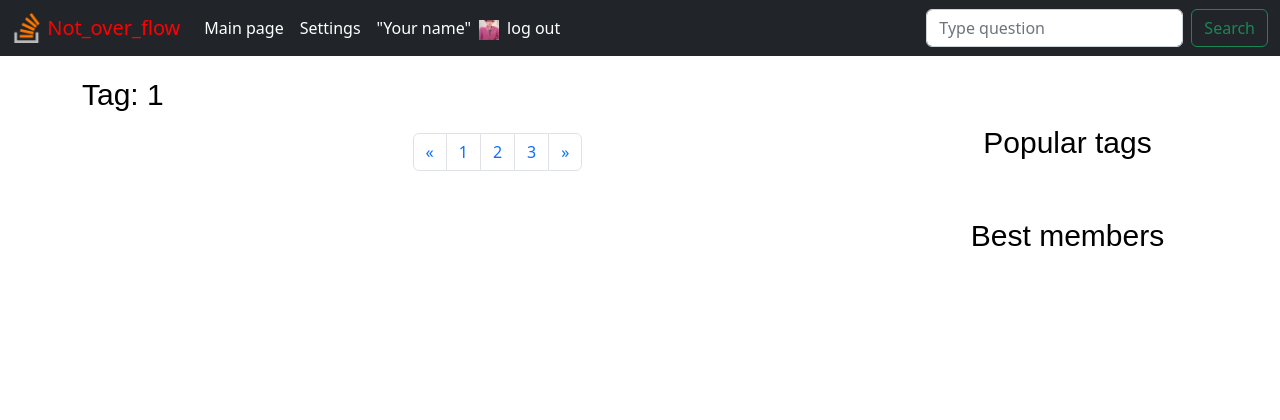
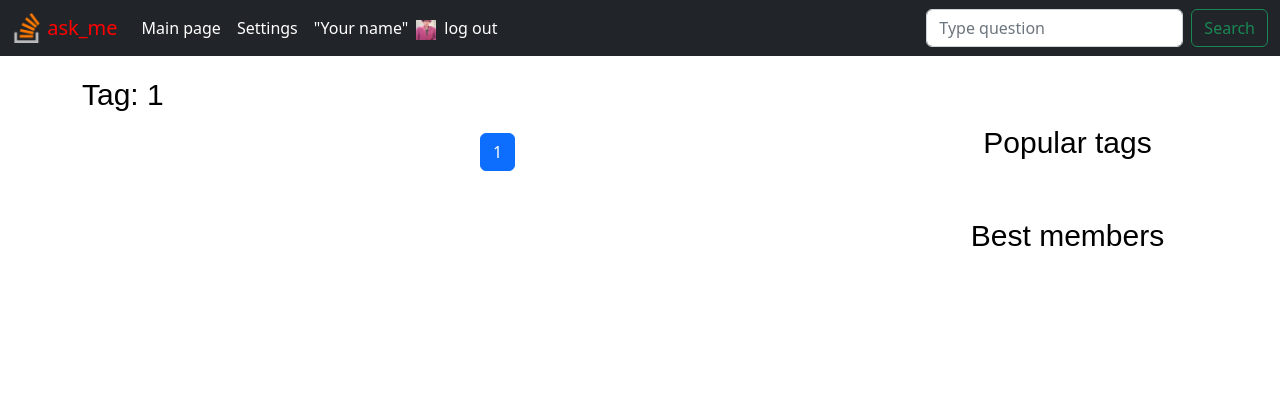
Before and after one commit to Maxorella/TechnoWebShagaev, a Django app: page /tag/1 in a window 1280 px wide. Shown: the top 420 px of the page. Run offline with Django 4.2, Linux system fonts and the light colour scheme; data that the repository does not hold is empty; some libraries are stand-ins or nearby versions.

Commit message:
добавил пагинацию

```diff
--- a/TechnoWebShagaev/urls.py
+++ b/TechnoWebShagaev/urls.py
@@ -22,9 +22,9 @@ from django.urls import reverse
 urlpatterns = [
     path('', views.mainpage, name='mainpage'),
     path('admin/', admin.site.urls),
-    path('hot/', views.hotquestions, name='hotquestions'),#TODO
-    path('tag/<tag_name>',views.tagpage, name='tagpage'),#TODO
-    path('question/<int:question_id>', views.onequest, name='onequestion'),#TODO
+    path('hot/', views.hotquestions, name='hotquestions'),
+    path('tag/<tag_name>',views.tagpage, name='tagpage'),
+    path('question/<int:question_id>', views.onequest, name='onequestion'),
     path('login', views.login, name='login'),
     path('signup', views.signup, name='signup'),
     path('ask',views.askquestion, name='askquestion'),
--- a/app/views.py
+++ b/app/views.py
@@ -1,66 +1,70 @@
-from django.shortcuts import render
-from django.http import HttpResponse
-from django.core.paginator import Paginator
-import random
+from django.shortcuts import render, get_object_or_404
+from django.http import HttpResponse, Http404
 from .models import Question, Answer, Tag, Profile
+from django.core.paginator import Paginator, EmptyPage, PageNotAnInteger
+
+
 # Create your views here.
 
-def paginate(objects_list,request, per_page=3): #TODO как вернуть текущий номер страницы
-    #TODO paginator.num_pages - возвращает сколько ВСЕГО страниц
-    try:
-        pagenum = request.GET.get('p')
-    except:
-        pagenum=1
-    if (pagenum is None):
-        pagenum=1
-    try:
-        pagenum = int(pagenum)
-    except ValueError:
-        pagenum = 1
-    except NameError:
-        pagenum = 1
-    if (pagenum<1):
-        pagenum=1
+def paginate(objects_list, request, per_page=3, adjacent_pages=2):  # TODO как вернуть текущий номер страницы
+    # TODO paginator.num_pages - возвращает сколько ВСЕГО страниц
     paginator = Paginator(objects_list, per_page)
 
-    return (paginator.page(pagenum),pagenum)
+    page_num = int(request.GET.get('p', 1))
+
+    try:
+        page_items = paginator.page(page_num)
+    except PageNotAnInteger:
+        page_items = paginator.page(1)
+        page_num = 1
+    except EmptyPage:
+        page_items = paginator.page(paginator.num_pages)
+        page_num = paginator.num_pages
+    total_pages = paginator.num_pages
+    start_page = max(page_num - adjacent_pages, 1)
+    end_page = min(page_num + adjacent_pages, total_pages)
+    rang = range(start_page, end_page + 1)
+    return (page_items, page_num, total_pages, rang)
 
 
-#def hotquestion(request, question_id): # конкр вопрос
+# def hotquestion(request, question_id): # конкр вопрос
 #    item = QUESTIONS[question_id]
 #    return render(request, 'question.html', {'questions': item})
 
 
-def mainpage(request):# новые вопросы на mainpage
+def mainpage(request):  # новые вопросы на mainpage
     q = Question.objects.NewQuestions()
     popt = Tag.objects.Popular()[0:5]
-    popprof= Profile.objects.Popular()[0:5]
-    print(popprof)
-    page_items, pagenum = paginate(q,request)
-    page_items = page_items.object_list
-    return render(request, 'mainpage.html', {'poptags':popt,'popprof': popprof, 'questions': page_items})
-    #TODO передавать номер страницы
+    popprof = Profile.objects.Popular()[0:5]
+    page_items, pagenum, total_pages, pag_range = paginate(q, request)
+    return render(request, 'mainpage.html',
+                  {'poptags': popt, 'popprof': popprof, 'questions': page_items.object_list,
+                   'page_items': page_items, 'current_page': pagenum, 'total_pages': total_pages, 'page_range': pag_range})
+    # TODO передавать номер страницы
 
 
 def tagpage(request, tag_name):  # hotlist
     q = Question.objects.filter(tags__name=tag_name).order_by('-creation_date')
     popt = Tag.objects.Popular()[0:5]
     popprof = Profile.objects.Popular()[0:5]
-    page_items, pagenum = paginate(q,request)
-    page_items = page_items.object_list
-    return render(request, 'tag.html', {'poptags':popt,'popprof': popprof,'tag': tag_name, 'questions': page_items})
-    #TODO передавать номер страницы
+    page_items, pagenum, total_pages, pag_range = paginate(q, request)
+    return render(request, 'tag.html', {'poptags': popt, 'popprof': popprof, 'tag': tag_name,
+                                                 'questions': page_items.object_list, 'page_items': page_items,
+                                                 'current_page': pagenum, 'total_pages': total_pages,
+                                                 'page_range': pag_range})
+
+    # TODO передавать номер страницы
 
 
-def onequest(request,  question_id): # конкр вопрос
-    que=Question.objects.filter(id=question_id)
-    ans=Answer.objects.filter(question_id=question_id).order_by('-creation_date')
-    answ_items, pagenum=paginate(ans, request)
+def onequest(request, question_id):  # конкр вопрос
+    que = Question.objects.filter(id=question_id)
+    ans = Answer.objects.filter(question_id=question_id).order_by('-creation_date')
+    answ_items, pagenum = paginate(ans, request)
     popt = Tag.objects.Popular()[0:5]
     popprof = Profile.objects.Popular()[0:5]
-    return render(request, 'question.html', {'poptags':popt,'popprof': popprof,
+    return render(request, 'question.html', {'poptags': popt, 'popprof': popprof,
                                              'question': que.first(), 'answers': answ_items})
-    #TODO передавать номер страницы
+    # TODO передавать номер страницы
 
 
 def login(request):
@@ -70,16 +74,15 @@ def login(request):
 def signup(request):
     return render(request, 'register.html')
 
+
 def hotquestions(request):
-    # TODO: что делать если за пределами списка вопросов?
     q = Question.objects.HotQuestions()
     popt = Tag.objects.Popular()[0:5]
     popprof = Profile.objects.Popular()[0:5]
-    page_items, pagenum = paginate(q, request)
-    page_items = page_items.object_list
+    page_items, pagenum, total_pages, pag_range = paginate(q, request)
+    return render(request, 'hotquestions.html', {'poptags': popt, 'popprof': popprof,
+                                                 'questions': page_items.object_list, 'page_items': page_items, 'current_page': pagenum, 'total_pages': total_pages, 'page_range': pag_range})
 
-    return render(request, 'hotquestions.html',{'poptags':popt,'popprof': popprof,
-                                             'questions': page_items})
 
 def askquestion(request):
     return render(request, 'ask.html')
--- a/templates/components/guestnavbar.html
+++ b/templates/components/guest_navbar.html
@@ -2,7 +2,7 @@
     <div class="container-fluid">
         <a class="navbar-brand" id="mybrand">
             <img src="../static/img/logo.png" width="30" height="30" class="d-inline-block align-top" alt="">
-            Not_over_flow
+            ask_me
         </a>
         <!-- кнопка когда маленькая ширина окна это??-->
         <button class="navbar-toggler" type="button" data-bs-toggle="collapse"
--- a/templates/components/navbar.html
+++ b/templates/components/navbar.html
@@ -2,7 +2,7 @@
     <div class="container-fluid">
         <a class="navbar-brand" id="mybrand">
             <img src="../static/img/logo.png" width="30" height="30" class="d-inline-block align-top" alt="">
-            Not_over_flow
+            ask_me
         </a>
         <!-- кнопка когда маленькая ширина окна это??-->
         <button class="navbar-toggler" type="button" data-bs-toggle="collapse"
--- a/templates/components/pagination.html
+++ b/templates/components/pagination.html
@@ -1,23 +1,27 @@
 <div class="row mt-3">
     <div class="d-flex justify-content-center">
-
         <nav aria-label="Page navigation example">
             <ul class="pagination">
+                {% if page_items.has_previous %}
                 <li class="page-item">
-                    <a class="page-link" href="#" aria-label="Previous">
+                    <a class="page-link" href="?p=1" aria-label="Previous">
                         <span aria-hidden="true">&laquo;</span>
                     </a>
                 </li>
-                <li class="page-item"><a class="page-link" href="#">1</a></li>
-                <li class="page-item"><a class="page-link" href="#">2</a></li>
-                <li class="page-item"><a class="page-link" href="#">3</a></li>
+                {% endif %}
+                {% for num in page_range %}
+                    <li class="page-item{% if page_items.number == num %} active{% endif %}">
+                        <a class="page-link" href="?p={{ num }}">{{ num }}</a>
+                    </li>
+                {% endfor %}
+                {% if page_items.has_next %}
                 <li class="page-item">
-                    <a class="page-link" href="#" aria-label="Next">
+                    <a class="page-link" href="?p={{ page_items.paginator.num_pages }}" aria-label="Next">
                         <span aria-hidden="true">&raquo;</span>
                     </a>
                 </li>
+                {% endif %}
             </ul>
         </nav>
     </div>
-
 </div>
--- a/templates/hotquestions.html
+++ b/templates/hotquestions.html
@@ -14,9 +14,10 @@
 <!-- question sector-->
 <div class="row mt-3">
     {% for question in questions %}
-    {% include 'components/soloquestiontemplate.html' %}
+    {% include 'components/question_top.html' %}
     {% endfor %}
 
+    {% include 'components/pagination.html' %}
 
 </div>
 {% endblock %}
--- a/templates/layouts/layout.html
+++ b/templates/layouts/layout.html
@@ -8,7 +8,7 @@
     <meta name="author" content="">
     <link rel="icon" href="/docs/4.0/assets/img/favicons/favicon.ico">
 
-    <title>NOF</title>
+    <title>ask_me</title>
 
     <link rel="canonical" href="https://getbootstrap.com/docs/4.0/examples/sticky-footer-navbar/">
 
--- a/templates/mainpage.html
+++ b/templates/mainpage.html
@@ -12,9 +12,10 @@
 </div>
 
 <!-- question sector-->
+
 <div class="row mt-3">
     {% for question in questions %}
-    {% include 'components/soloquestiontemplate.html' %}
+    {% include 'components/question_top.html' %}
     {% endfor %}
 
     {% include 'components/pagination.html' %}
--- a/templates/question.html
+++ b/templates/question.html
@@ -5,11 +5,11 @@
     <div class="row mt-5">
     </div>
 
-    {% include 'components/curquestiontemplate.html' %}
+    {% include 'components/cur_question.html' %}
 
 
     {% for answer in answers %}
-    {% include 'components/soloanswertemplate.html' %}
+    {% include 'components/one_answer.html' %}
     {% endfor %}
     {% include 'components/pagination.html' %}
 
--- a/templates/tag.html
+++ b/templates/tag.html
@@ -7,32 +7,10 @@
 
 <!-- question sector-->
     {% for question in questions %}
-    {% include 'components/soloquestiontemplate.html' %}
+    {% include 'components/question_top.html' %}
     {% endfor %}
 
+    {% include 'components/pagination.html' %}
 
-<div class="row mt-3">
-    <div class="d-flex justify-content-center">
-
-        <nav aria-label="Page navigation example">
-            <ul class="pagination">
-                <li class="page-item">
-                    <a class="page-link" href="#" aria-label="Previous">
-                        <span aria-hidden="true">&laquo;</span>
-                    </a>
-                </li>
-                <li class="page-item"><a class="page-link" href="#">1</a></li>
-                <li class="page-item"><a class="page-link" href="#">2</a></li>
-                <li class="page-item"><a class="page-link" href="#">3</a></li>
-                <li class="page-item">
-                    <a class="page-link" href="#" aria-label="Next">
-                        <span aria-hidden="true">&raquo;</span>
-                    </a>
-                </li>
-            </ul>
-        </nav>
-    </div>
-
-</div>
 
 {% endblock %}
```
Also changed, not shown: app/management/commands/fill_db.py (+26 -11 lines), templates/components/cur_question.html (renamed from templates/components/curquestiontemplate.html), templates/components/one_answer.html (renamed from templates/components/soloanswertemplate.html), templates/components/question_top.html (renamed from templates/components/soloquestiontemplate.html).
